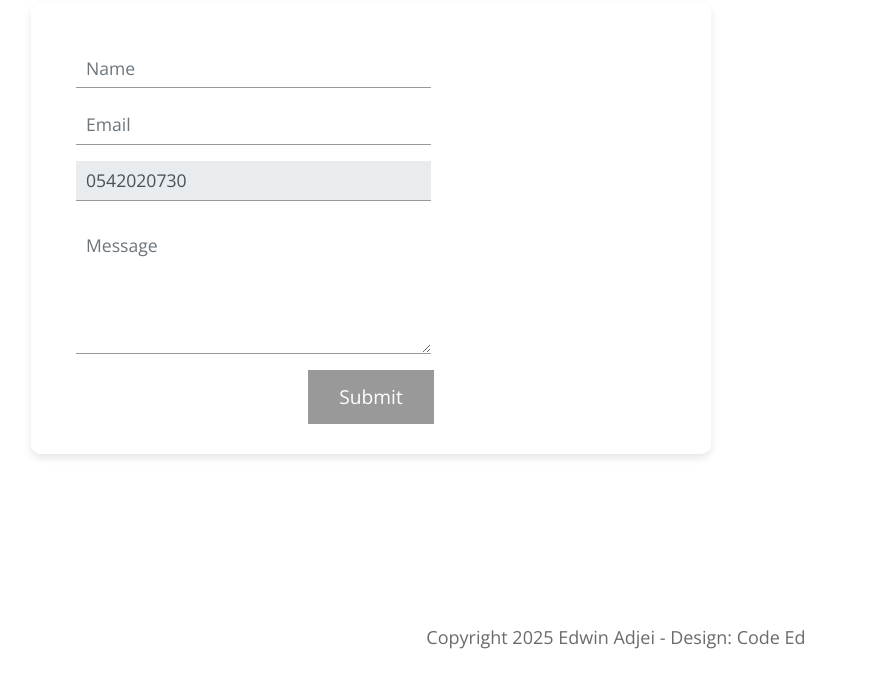
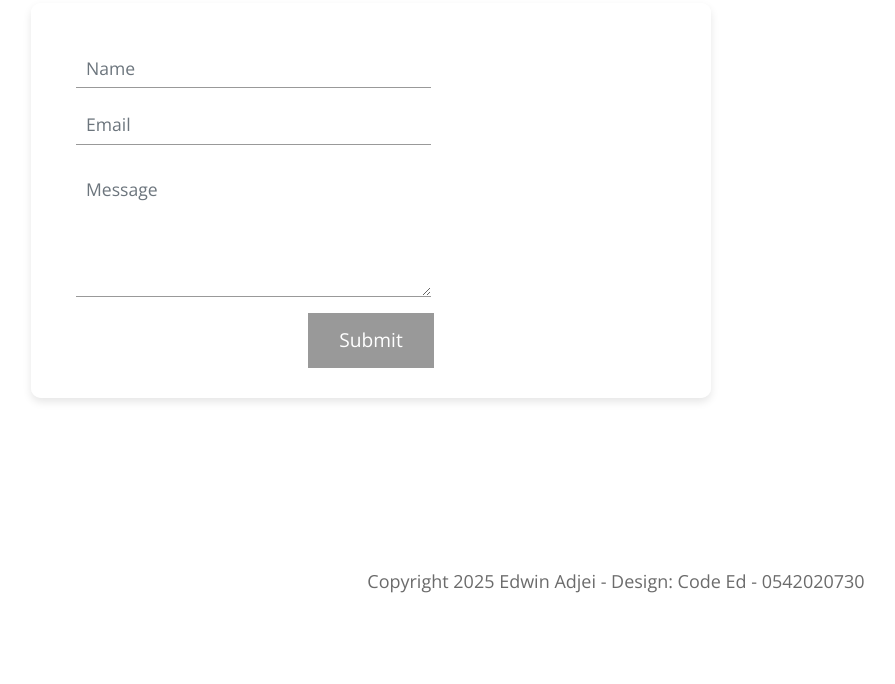
Before and after one commit to Code-ed381/portfolio-site, a plain HTML site: page index.html in a window 1280 px wide. Shown: the part 3041-3725 px from the top of the page, without its empty margins (24-919 px from the left). After the commit the page ends 3668 px from the top, so only its background shows below. Drawn offline with nearby package versions, Linux system fonts and the light colour scheme.

Commit message:
style: adjust welcome section margin and comment out phone input in contact form

```diff
--- a/css/templatemo-style.css
+++ b/css/templatemo-style.css
@@ -364,7 +364,7 @@ p {
   .tm-welcome-container {
     min-height: auto;
     padding: 20px;
-    margin-top: 50px; /* Adjust margin to ensure nothing is hidden at the top */
+    margin-top: 20px; /* Adjust margin to ensure nothing is hidden at the top */
   }
 
   .tm-welcome-left {
--- a/index.html
+++ b/index.html
@@ -211,7 +211,7 @@ https://templatemo.com/tm-530-mini-profile
                   required
                 />
               </div>
-              <div class="form-group">
+              <!-- <div class="form-group">
                 <input
                   type="text"
                   id="contact_phone"
@@ -221,7 +221,7 @@ https://templatemo.com/tm-530-mini-profile
                   value="0542020730"
                   readonly
                 />
-              </div>
+              </div> -->
               <div class="form-group">
                 <textarea
                   rows="4"
@@ -265,7 +265,7 @@ https://templatemo.com/tm-530-mini-profile
             </div>
             <p class="text-center tm-copyright-text">
               Copyright 2025 Edwin Adjei
-              - Design: Code Ed
+              - Design: Code Ed - 0542020730
             </p>
           </footer>
         </div>
```
